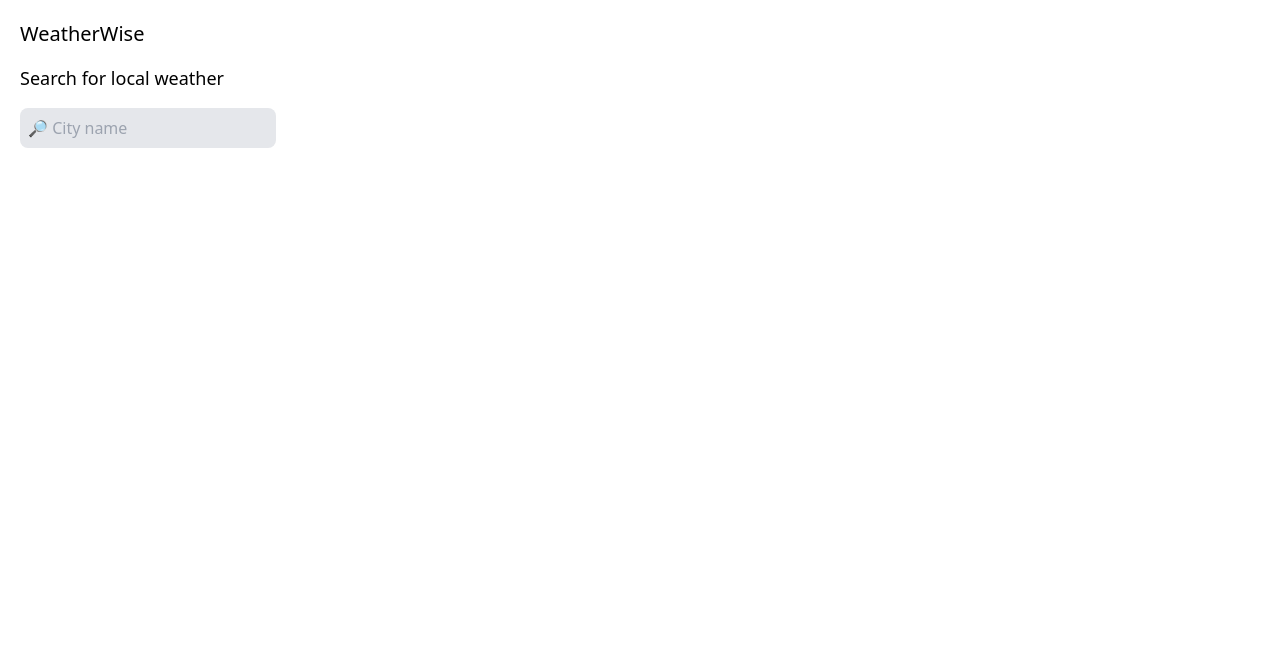
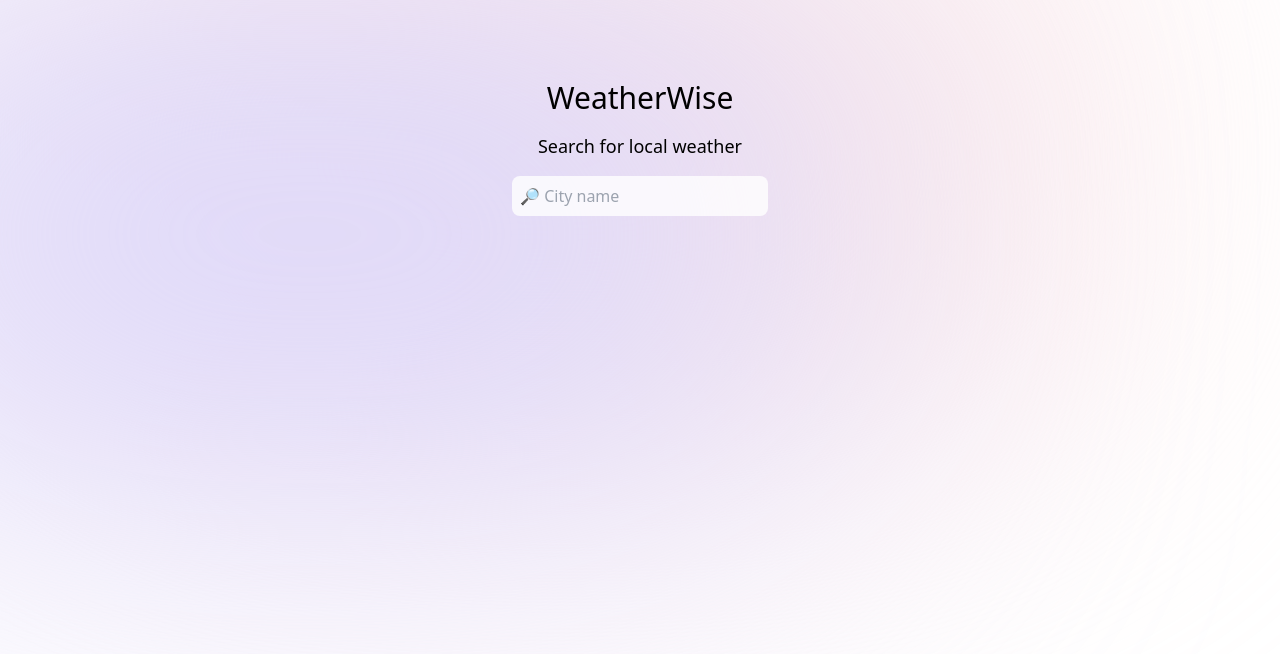
Before and after one commit to philipObiri/WeatherWise, a Next.js app: page / in a window 1280 px wide. Shown: the top 654 px of the page. Built offline with nearby package versions, Linux system fonts and the light colour scheme.

Commit message:
feat: Fixed Styles

```diff
--- a/components/SearchBox.tsx
+++ b/components/SearchBox.tsx
@@ -37,7 +37,7 @@ export default function SearchBox() {
     return (
         <>
             <input
-                className="bg-gray-200 p-2 rounded-lg w-64"
+                className="bg-white/80 p-2 rounded-lg w-64"
                 type="text"
                 placeholder="🔎 City name"
                 value={inputValue}
--- a/pages/detail/[city_id].tsx
+++ b/pages/detail/[city_id].tsx
@@ -42,12 +42,14 @@ export default function ({ city, weather }: Props) {
             <Head>
                 <title>WeatherWise</title>
             </Head>
-            <main className="mt-5 mx-5">
+            <main className="mt-5 mx-5 justify-center text-center">
+            <div className="bg-[#fbe2e3] absolute top-[-6rem] -z-10 right-[11rem] h-[31.25rem] w-[31.25rem] rounded-full blur-[10rem] sm:w-[68.75rem] dark:bg-[#946263]"></div>
+        <div className="bg-[#dbd7fb] absolute top-[-1rem] -z-10 left-[-35rem] h-[31.25rem] w-[50rem] rounded-full blur-[10rem] sm:w-[68.75rem] md:left-[-33rem] lg:left-[-28rem] xl:left-[-15rem] 2xl:left-[-5rem] dark:bg-[#676394]"></div>
                 <h1 className="text-xl font-medium mb-4">WeatherWise</h1>
                 <Link href="/" className="text-sm">
                     &larr; Home
                 </Link>
-                <div className="py-5">
+                <div className="py-5 w-[28rem] m-auto">
                     <div className="bg-blue-500 rounded p-4">
                         <div className="grid grid-cols-2">
                             <div>
--- a/pages/index.tsx
+++ b/pages/index.tsx
@@ -7,8 +7,11 @@ export default function Search() {
       <Head>
         <title>WeatherWise</title>
       </Head>
-      <main className="mt-5 mx-5">
-        <h1 className="text-xl font-medium mb-4">
+
+      <main className="mt-10 pt-10 mx-5 text-center align-items-center justify-center">
+      <div className="bg-[#fbe2e3] absolute top-[-6rem] -z-10 right-[11rem] h-[31.25rem] w-[31.25rem] rounded-full blur-[10rem] sm:w-[68.75rem] dark:bg-[#946263]"></div>
+        <div className="bg-[#dbd7fb] absolute top-[-1rem] -z-10 left-[-35rem] h-[31.25rem] w-[50rem] rounded-full blur-[10rem] sm:w-[68.75rem] md:left-[-33rem] lg:left-[-28rem] xl:left-[-15rem] 2xl:left-[-5rem] dark:bg-[#676394]"></div>
+        <h1 className="text-3xl font-medium mb-4">
           WeatherWise
         </h1>
         <form >
@@ -20,6 +23,7 @@ export default function Search() {
           </div>
         </form>
       </main>
+
     </>
   )
 }
```
